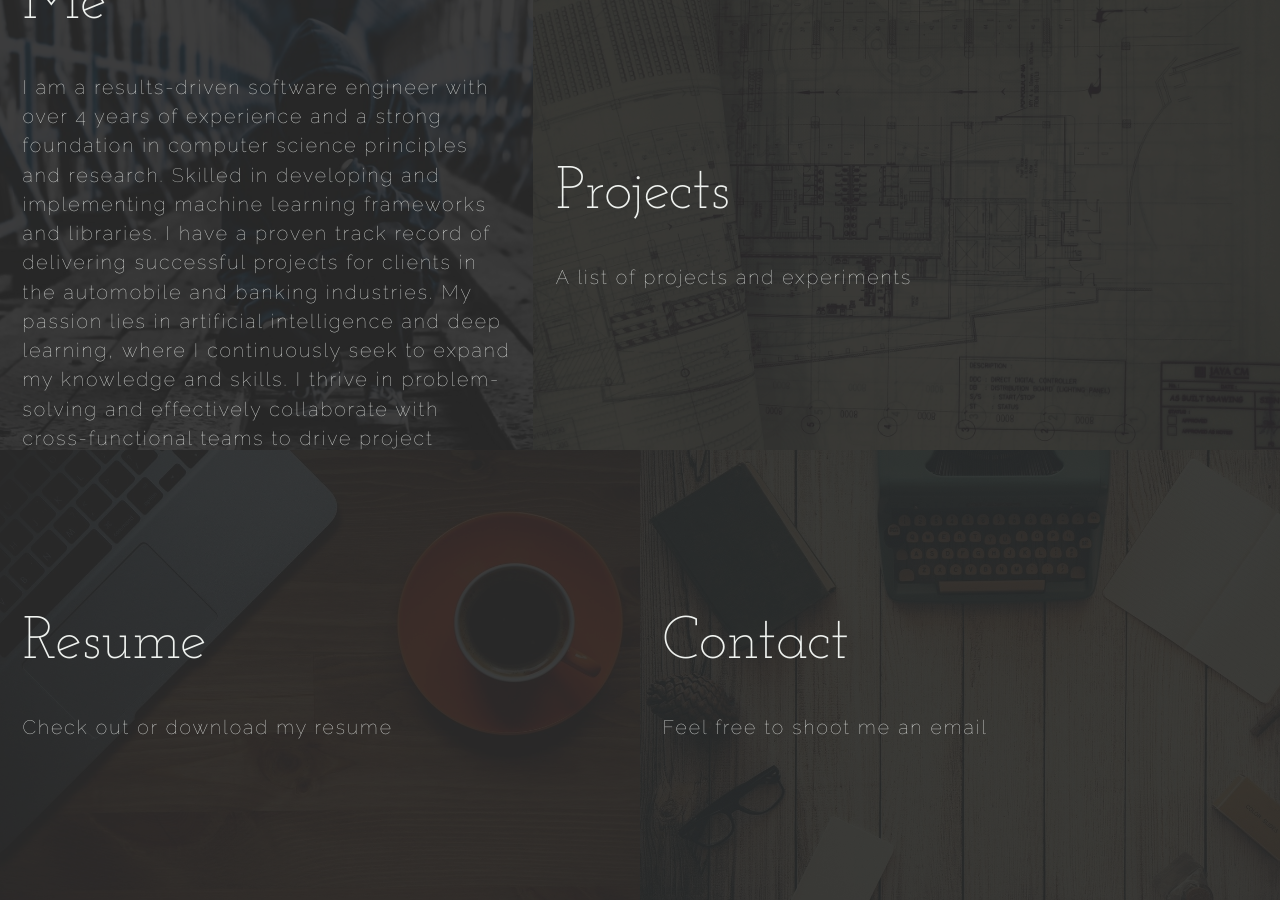
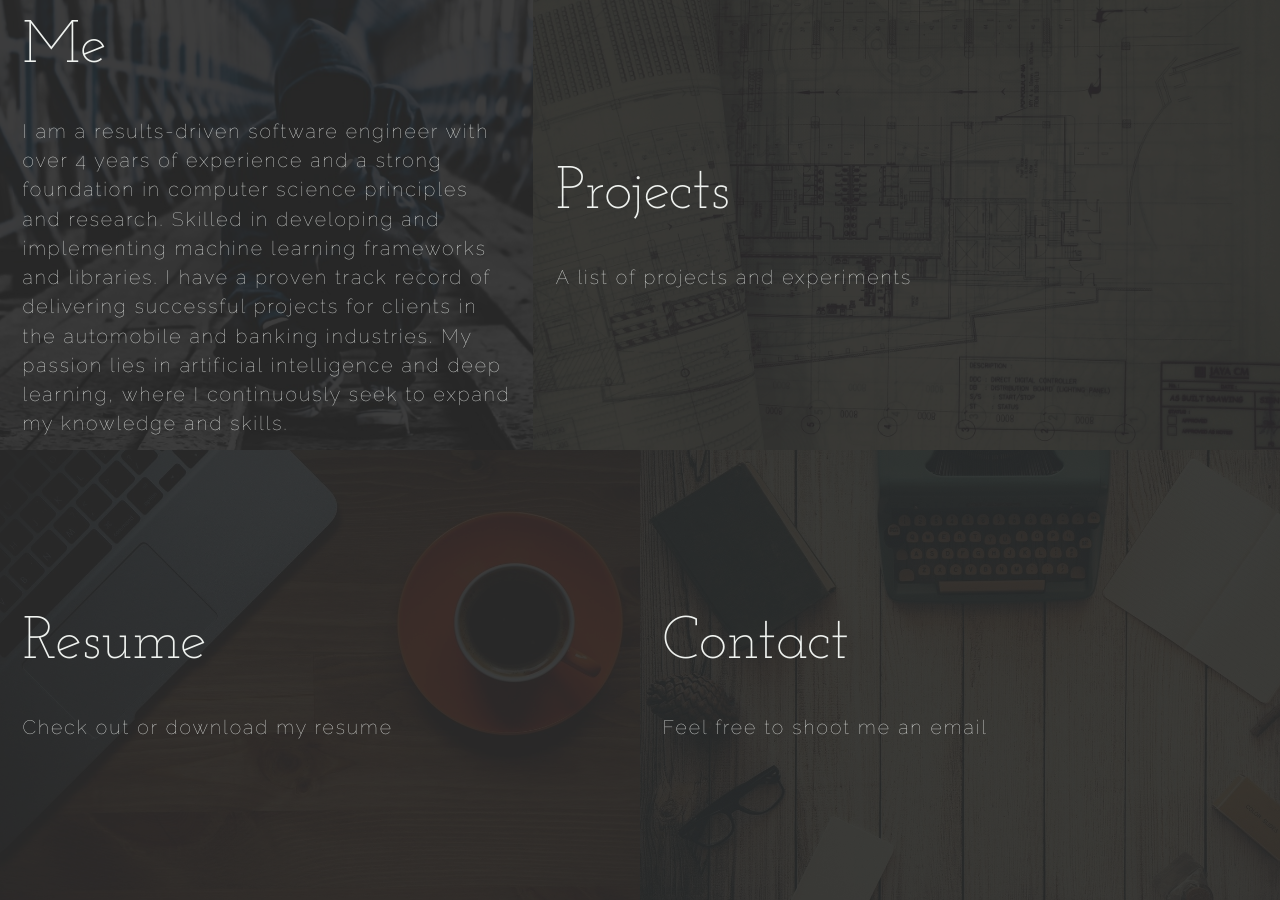
Before and after one commit to manu-sk/manu-sk.github.io, a Jekyll site: the page built from index.md, in a window 1280 px wide. Built offline with Jekyll 4.4.1, drawn with Linux system fonts in a browser that asks for light colours; nearby versions of some CDN libraries.

Commit message:
Update sections.yml

```diff
--- a/_data/sections.yml
+++ b/_data/sections.yml
@@ -7,7 +7,7 @@ projects:
 about:
   url: /about
   heading: Me
-  words: I am a results-driven software engineer with over 4 years of experience and a strong foundation in computer science principles and research. Skilled in developing and implementing machine learning frameworks and libraries. I have a proven track record of delivering successful projects for clients in the automobile and banking industries. My passion lies in artificial intelligence and deep learning, where I continuously seek to expand my knowledge and skills. I thrive in problem-solving and effectively collaborate with cross-functional teams to drive project success.
+  words: I am a results-driven software engineer with over 4 years of experience and a strong foundation in computer science principles and research. Skilled in developing and implementing machine learning frameworks and libraries. I have a proven track record of delivering successful projects for clients in the automobile and banking industries. My passion lies in artificial intelligence and deep learning, where I continuously seek to expand my knowledge and skills.
   class: m5 about
   border: about
 resume:
```
